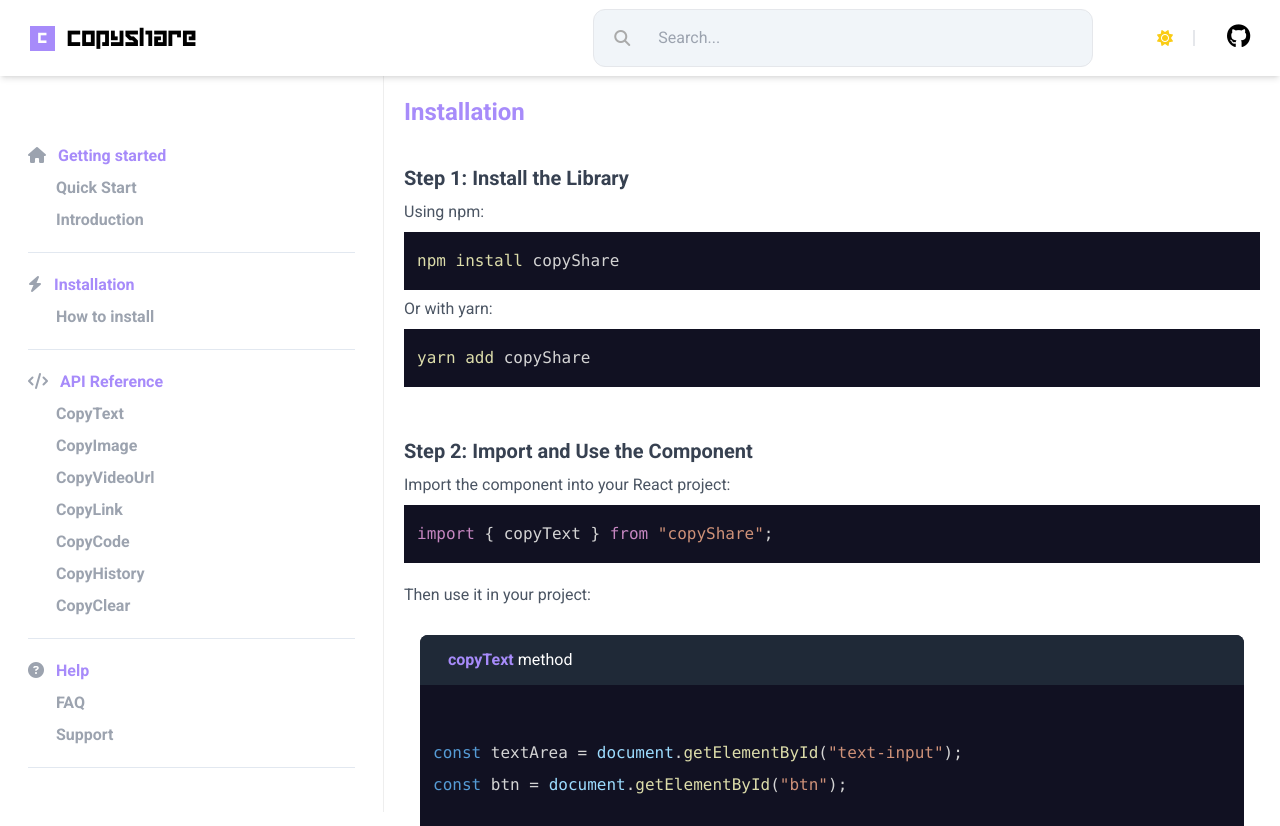
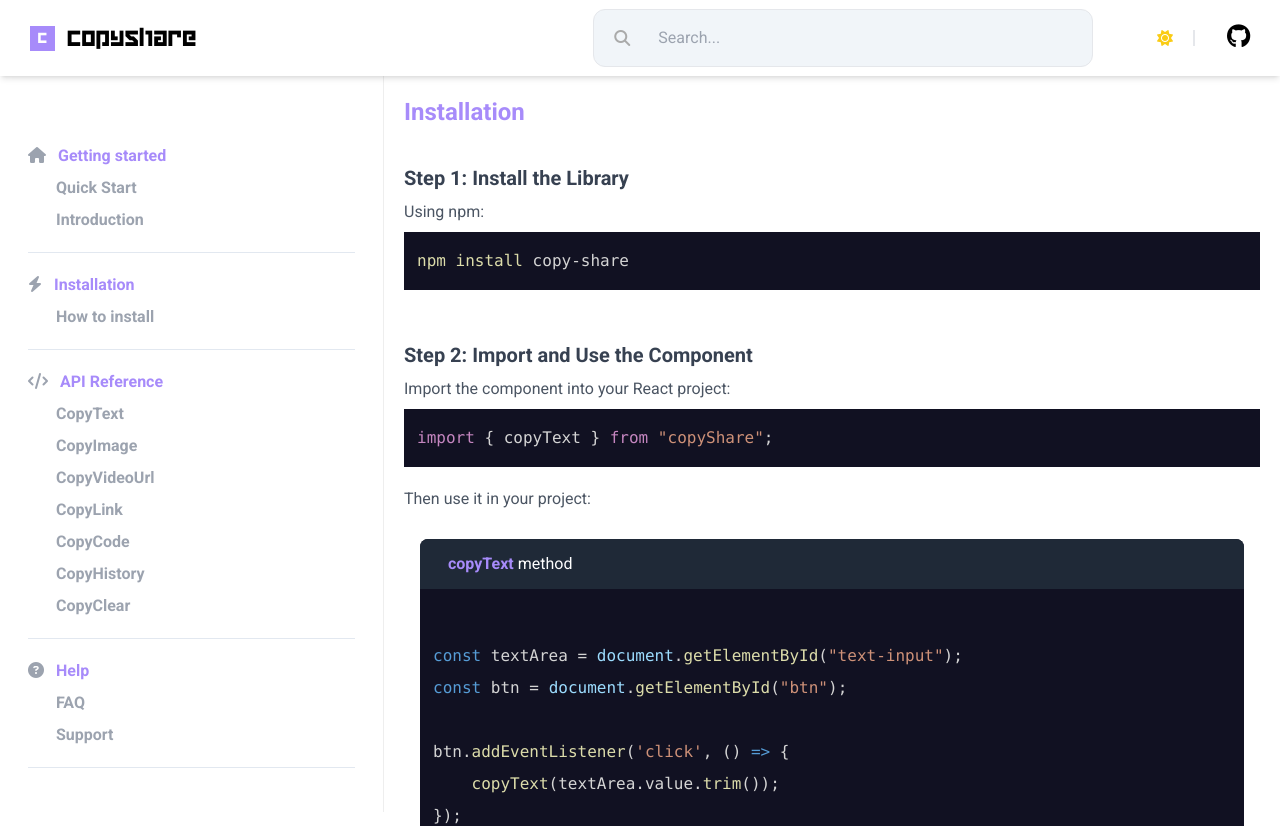
Before and after one commit to Adam-Elmi/CopyShare.docs, a React (Vite) app: page /installation in a window 1280 px wide. Shown: the top 826 px of the page. Built offline with nearby package versions, Linux system fonts and the light colour scheme; a web font is replaced by a local one.

Commit message:
Update Installation.jsx

```diff
--- a/src/components/Installation.jsx
+++ b/src/components/Installation.jsx
@@ -14,9 +14,7 @@ const Installation = () => {
         <div className="mb-6">
             <h3 className="text-xl font-semibold mb-2 text-gray-700">Step 1: Install the Library</h3>
             <p className="mb-2 ">Using npm:</p>
-            <CodeSnippet language={'bash'} codeString={'npm install copyShare'}/>
-            <p className="mb-2">Or with yarn:</p>
-            <CodeSnippet language={'bash'} codeString={'yarn add copyShare'}/>
+            <CodeSnippet language={'bash'} codeString={'npm install copy-share'}/>
         </div>
         <div>
             <h3 className="text-xl font-semibold mb-2 text-gray-700">Step 2: Import and Use the Component</h3>
```
